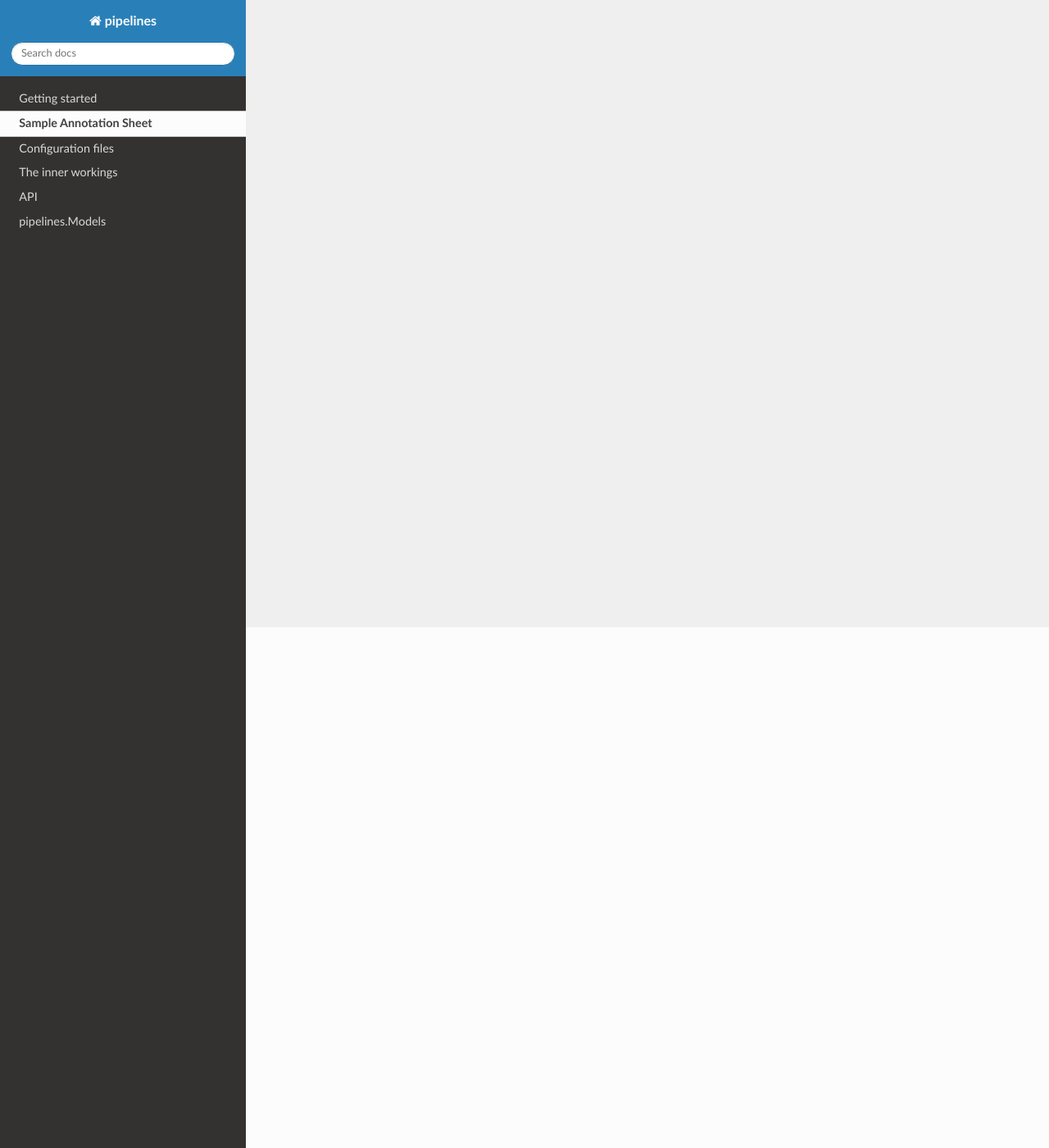
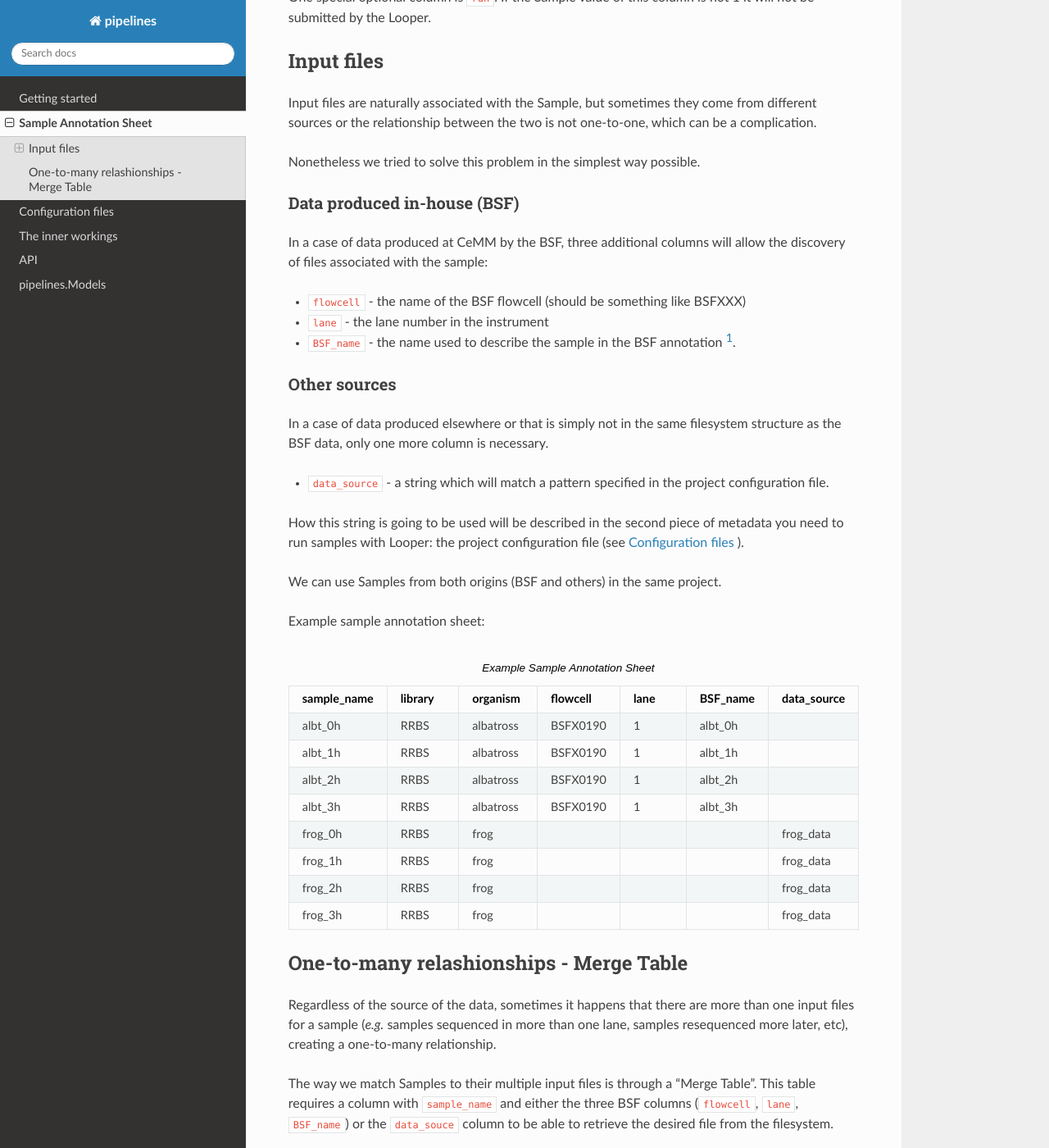
Before and after one commit to pepkit/peppy, a Sphinx documentation site: the page built from doc/source/sample-annotation-sheet.rst, in a window 1280 px wide and 1400 px high, scrolled down 635 px. Shown: the whole window at 82% size. Built offline with Sphinx 7.4.7 and the Read the Docs theme 2.0.0, drawn with Linux system fonts in a browser that asks for light colours; pages that are not in the unit, such as notebooks, are missing from menus; some of the changed text lies outside the part shown.

Commit message:
add sample annotation sheet explanation

```diff
--- a/doc/source/sample-annotation-sheet.rst
+++ b/doc/source/sample-annotation-sheet.rst
@@ -2,7 +2,93 @@
 Sample Annotation Sheet
 =========================
 
-pipelines uses a "sample annotation sheet".
+One can run a single sample using one of the pipelines, but as projects grow it is conveninent to keep track of all the samples and be able to submit them all at once for processing if needed.
+
+``pipelines`` uses a "sample annotation sheet" for this. It is a **csv file containing information about all samples in a project**. This should be regarded as an immutable and the most important piece of metadata in a project.
+
+A sample annotation sheet requires **only three columns** plus additional ones (one to three) to specify where the sample input file is.
+
+Required columns are:
+
+-  ``sample_name`` - a string describing a Sample [1]_.
+-  ``library`` - the type of data the Sample is (*e.g.* ATAC-seq, RNA-seq, RRBS).
+-  ``organism`` - the biological organism the Sample is from.
+
+You may further annotate the sample annotation sheet with any column you want and these attributes will be part of the project's metadata for the samples.
+
+One special optional column is ``run``. If the Sample value of this column is not 1 it will not be submitted by the Looper.
 
 
-merge...
+Input files
+------------------------
+Input files are naturally associated with the Sample, but sometimes they come from different sources or the relationship between the two is not one-to-one, which can be a complication.
+
+Nonetheless we tried to solve this problem in the simplest way possible.
+
+Data produced in-house (BSF)
+""""""""""""""""""""""""""""
+In a case of data produced at CeMM by the BSF, three additional columns will allow the discovery of files associated with the sample:
+
+-  ``flowcell`` - the name of the BSF flowcell (should be something like BSFXXX)
+-  ``lane`` - the lane number in the instrument
+-  ``BSF_name`` - the name used to describe the sample in the BSF annotation [1]_.
+
+Other sources
+""""""""""""""""""""""""""""
+In a case of data produced elsewhere or that is simply not in the same filesystem structure as the BSF data, only one more column is necessary.
+
+-  ``data_source`` - a string which will match a pattern specified in the project configuration file.
+
+How this string is going to be used will be described in the second piece of metadata you need to run samples with Looper: the project configuration file (see :doc:`config-files` ).
+
+We can use Samples from both origins (BSF and others) in the same project.
+
+Example sample annotation sheet:
+
+.. csv-table:: Example Sample Annotation Sheet
+   :header: "sample_name", "library", "organism", "flowcell", "lane", "BSF_name", "data_source"
+   :widths: 30, 30, 30, 30, 30, 30, 30
+
+   "albt_0h", "RRBS", "albatross", "BSFX0190", "1", "albt_0h", ""
+   "albt_1h", "RRBS", "albatross", "BSFX0190", "1", "albt_1h", ""
+   "albt_2h", "RRBS", "albatross", "BSFX0190", "1", "albt_2h", ""
+   "albt_3h", "RRBS", "albatross", "BSFX0190", "1", "albt_3h", ""
+   "frog_0h", "RRBS", "frog", "", "", "", "frog_data"
+   "frog_1h", "RRBS", "frog", "", "", "", "frog_data"
+   "frog_2h", "RRBS", "frog", "", "", "", "frog_data"
+   "frog_3h", "RRBS", "frog", "", "", "", "frog_data"
+
+One-to-many relashionships - Merge Table
+----------------------------------------
+
+Regardless of the source of the data, sometimes it happens that there are more than one input files for a sample (*e.g.* samples sequenced in more than one lane, samples resequenced more later, etc), creating a one-to-many relationship.
+
+The way we match Samples to their multiple input files is through a "Merge Table". This table requires a column with ``sample_name`` and either the three BSF columns (``flowcell``, ``lane``, ``BSF_name``) or the ``data_souce`` column to be able to retrieve the desired file from the filesystem.
+
+The ``sample_name`` values must match the values in the Sample Annotation Sheet. Additional columns in this table are used to differentiate the different files a Sample has and correspond to a pattern in those files that is specified by the ``data_source`` value (more on this in the next chapter).
+
+Rows in the Sample Annotation Sheet which ``sample_name`` value is also in rows in the Merge Table will be matched, and those samples will have more than one input file.
+
+Continuing the previous example, we can imagine that albatross samples sequenced in-house in timepoint 0 (0h) were first sequenced shallower and then later with more depth and that all frog samples from our external collaborator were sequenced in two lanes.
+
+.. csv-table:: Example Merge Table
+   :header: "sample_name", "flowcell", "lane", "BSF_name", "data_source", "lane_id"
+   :widths: 30, 30, 30, 30, 30, 30
+
+   "albt_0h", "BSFX0190", "1", "albt_0h", ""
+   "albt_0h", "BSFX0195", "3", "albt_0h", ""
+   "frog_0h", "", "", "", "frog_data", "lane_1"
+   "frog_0h", "", "", "", "frog_data", "lane_2"
+   "frog_1h", "", "", "", "frog_data", "lane_1"
+   "frog_1h", "", "", "", "frog_data", "lane_2"
+   "frog_2h", "", "", "", "frog_data", "lane_1"
+   "frog_2h", "", "", "", "frog_data", "lane_2"
+   "frog_3h", "", "", "", "frog_data", "lane_1"
+   "frog_3h", "", "", "", "frog_data", "lane_2"
+
+
+You probably noticed that the remaining albatross samples were not included in the Merge Table. That is because these were sequenced only once and have only one input file (classical one-to-one relationship) which is already specified in the Sample Annotation Sheet.
+
+.. rubric:: Footnotes
+
+.. [1] This should be a string without whitespace (space, tabs, etc...). If it contains whitespace, an error will be thrown.
```
